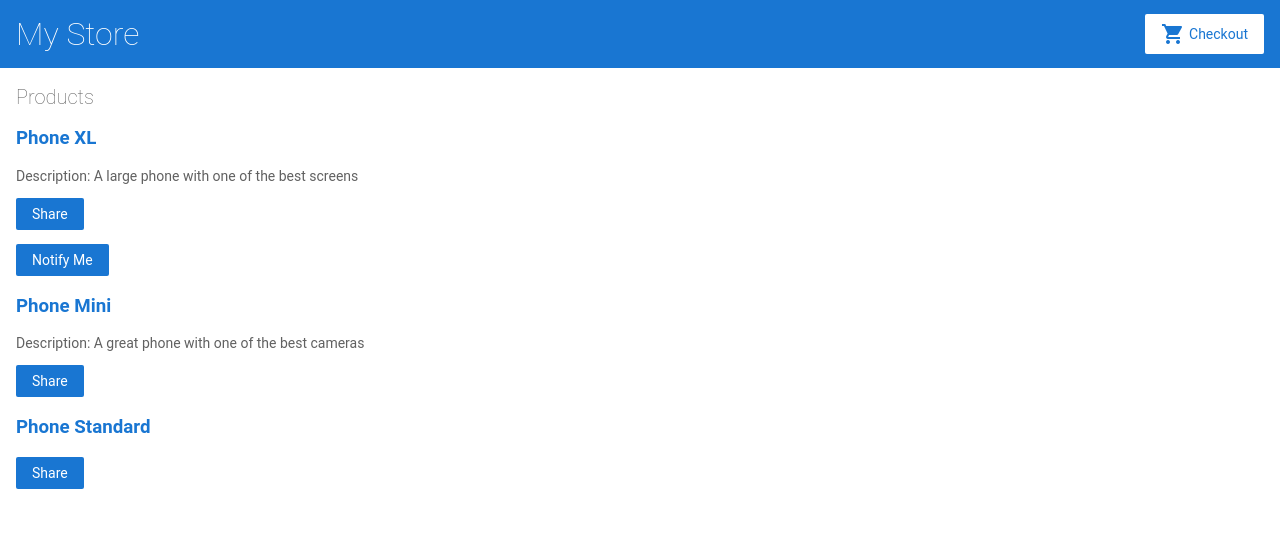
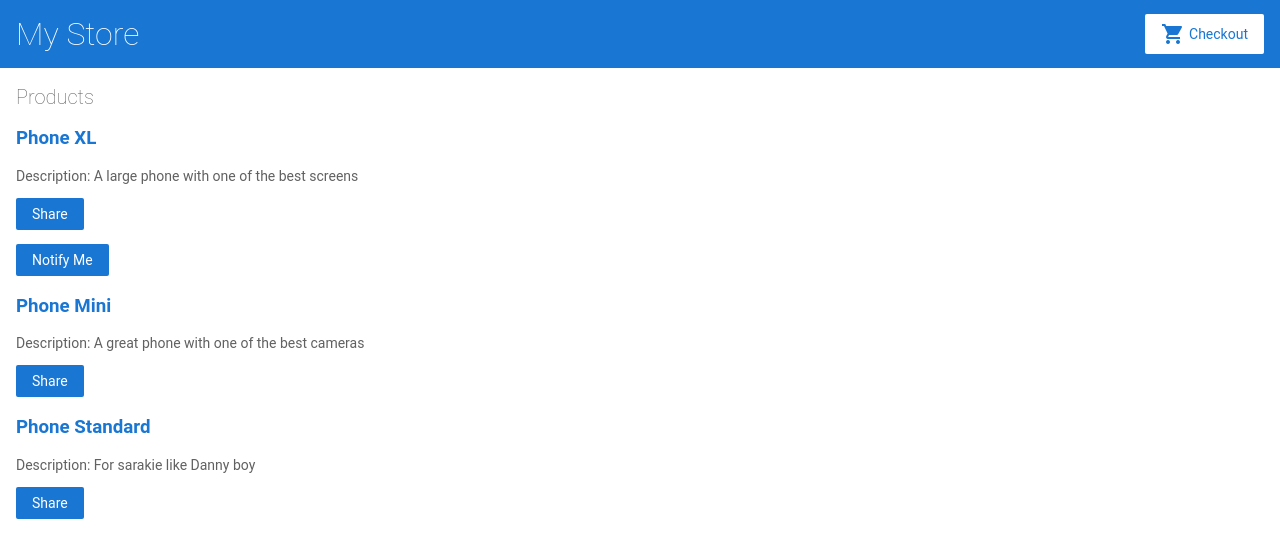
Before and after one commit to sergiu-h/angular-7dac68, an Angular app: page / in a window 1280 px wide. Shown: the top 558 px of the page. Built offline with nearby package versions, Linux system fonts and the light colour scheme.

Commit message:
3 files modified

```diff
--- a/src/app/app.module.ts
+++ b/src/app/app.module.ts
@@ -12,6 +12,7 @@ import { ProductDetailsComponent } from './product-details/product-details.compo
 import { CartService } from './cart.service';
 import { CartComponent } from './cart/cart.component';
 import { ShippingComponent } from './shipping/shipping.component';
+import { ClientsService } from './clients.service';
 
 @NgModule({
   imports: [
@@ -35,7 +36,7 @@ import { ShippingComponent } from './shipping/shipping.component';
     ShippingComponent
   ],
   bootstrap: [ AppComponent ],
-  providers: [CartService]
+  providers: [CartService ]
 })
 export class AppModule { }
 
--- a/src/app/product-details/product-details.component.html
+++ b/src/app/product-details/product-details.component.html
@@ -2,7 +2,7 @@
 
 <div *ngIf="product">
   <h3>{{ product.name }}</h3>
-  <h4>{{ product.price | currency }}</h4>
+  <h4>{{ product.price | currency: 'RON ' }}</h4>
   <p>{{ product.description }}</p>
 
   <button (click)="addToCart(product)">Buy</button>
--- a/src/app/products.ts
+++ b/src/app/products.ts
@@ -11,8 +11,8 @@ export const products = [
   },
   {
     name: 'Phone Standard',
-    price: 299,
-    description: ''
+    price: 2,
+    description: 'For sarakie like Danny boy'
   }
 ];
 
```
